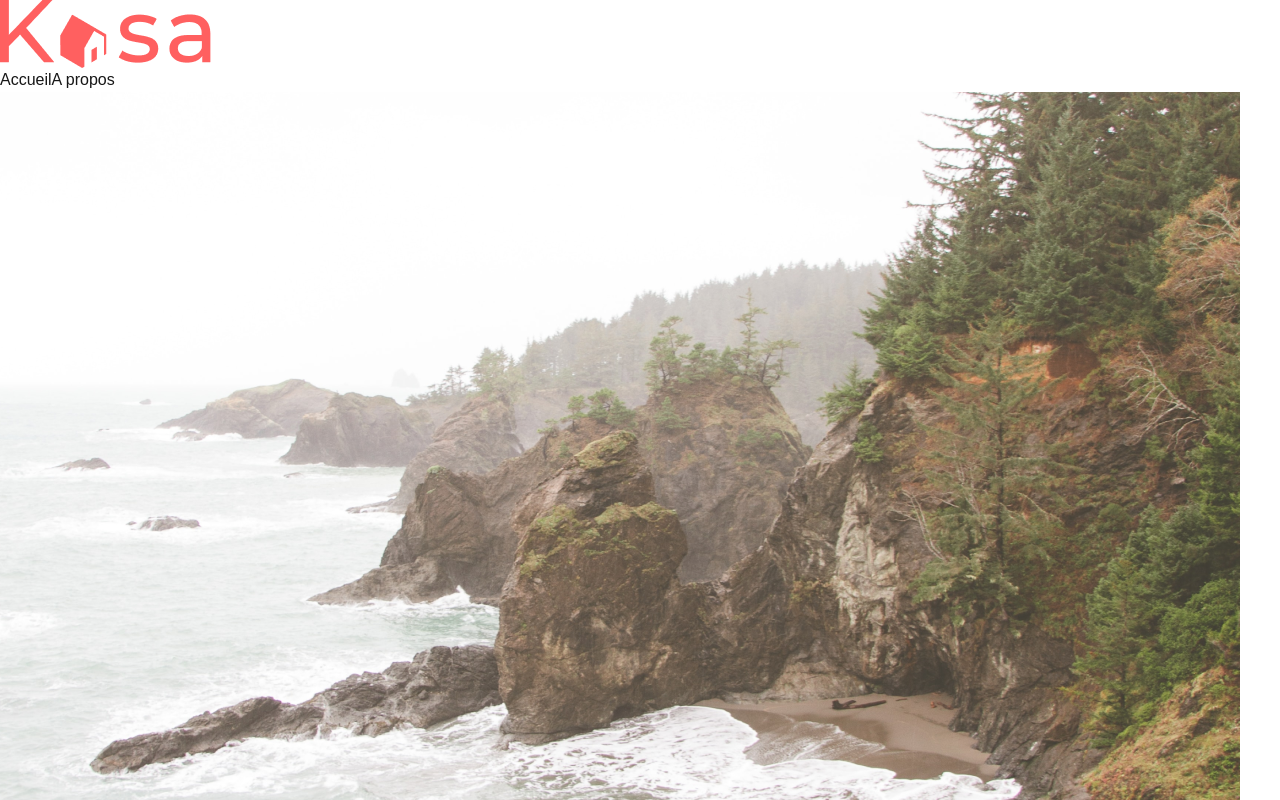
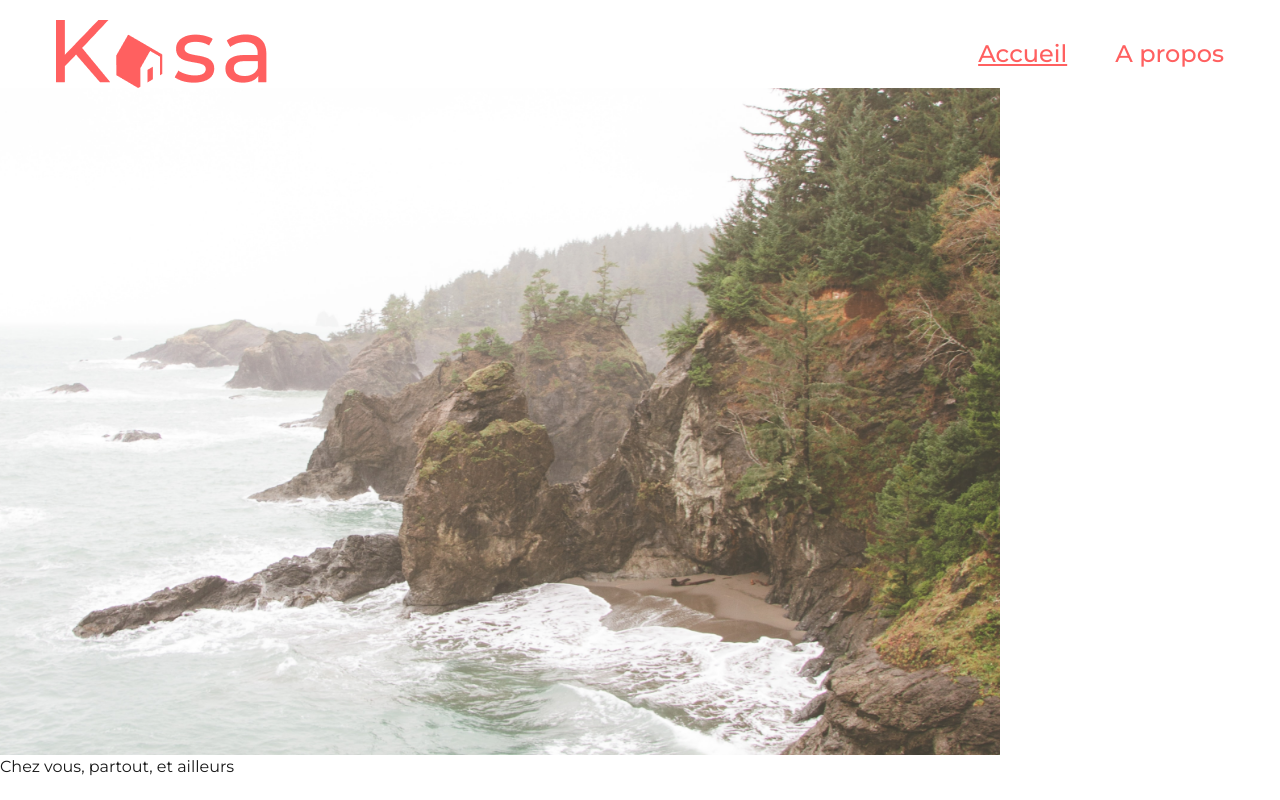
Before and after one commit to GwenDumoulin/kasa, a Next.js app: page / in a window 1280 px wide. Shown: the top 800 px of the page. Built offline with nearby package versions, Linux system fonts and the light colour scheme.

Commit message:
Header Style

```diff
--- a/src/app/(home)/layout.tsx
+++ b/src/app/(home)/layout.tsx
@@ -1,19 +1,7 @@
 import type { Metadata } from 'next'
-import localFont from 'next/font/local'
 import '../../styles/globals.css'
 import Header from '../../components/Header'
 import Footer from '../../components/Footer'
-
-const geistSans = localFont({
-  src: '../../styles/fonts/GeistVF.woff',
-  variable: '--font-geist-sans',
-  weight: '100 900',
-})
-const geistMono = localFont({
-  src: '../../styles/fonts/GeistMonoVF.woff',
-  variable: '--font-geist-mono',
-  weight: '100 900',
-})
 
 export const metadata: Metadata = {
   title: 'Create Next App',
@@ -27,12 +15,10 @@ export default function RootLayout({
 }>) {
   return (
     <html lang="en">
-      <body
-        className={`${geistSans.variable} ${geistMono.variable} antialiased`}
-      >
-        <Header></Header>
+      <body>
+        <Header />
         {children}
-        <Footer></Footer>
+        <Footer />
       </body>
     </html>
   )
--- a/src/app/(home)/page.tsx
+++ b/src/app/(home)/page.tsx
@@ -1,9 +1,10 @@
 import Banner from '../../components/Banner'
+import banniere from '../../../public/Image_source.png'
 
 export default function Home() {
   return (
     <main>
-      <Banner text="Chez vous, partout, et ailleurs" />
+      <Banner banniere={banniere} text="Chez vous, partout, et ailleurs" />
     </main>
   )
 }
--- /dev/null
+++ b/src/app/about/layout.tsx
@@ -0,0 +1,16 @@
+export const metadata = {
+  title: 'Next.js',
+  description: 'Generated by Next.js',
+}
+
+export default function RootLayout({
+  children,
+}: {
+  children: React.ReactNode
+}) {
+  return (
+    <html lang="en">
+      <body>{children}</body>
+    </html>
+  )
+}
--- a/src/components/Banner/index.tsx
+++ b/src/components/Banner/index.tsx
@@ -1,7 +1,7 @@
 import Image from 'next/image'
-import banniere from '../../../public/Image_source.png'
 
 type Props = {
+  banniere: HTMLImageElement
   text: string
 }
 
@@ -9,7 +9,7 @@ function Banner(props: Props) {
   return (
     <section className="banner">
       <div className="banner__txt">
-        <Image src={banniere} alt="bannière" />
+        <Image src={props.banniere} width="1000" height="1000" alt="bannière" />
       </div>
       <div className="banner__txt">
         <h1>{props.text}</h1>
--- a/src/components/Header/index.tsx
+++ b/src/components/Header/index.tsx
@@ -1,14 +1,36 @@
+'use client'
+
 import Link from 'next/link'
 import Image from 'next/image'
 import logo from '../../../public/logo_kasa.png'
+import { usePathname } from 'next/navigation'
 
 function Header() {
+  const pathname = usePathname()
   return (
-    <header className="header">
+    <header className="flex flex-row justify-between items-center mt-5 mx-14">
       <Image src={logo} alt="logo_kasa" />
-      <nav className="header__nav">
-        <Link href="/">Accueil</Link>
-        <Link href="/about">A propos</Link>
+      <nav className="flex gap-12">
+        <Link
+          className={
+            pathname === '/'
+              ? 'text-redKasa text-2xl font-medium underline'
+              : 'text-redKasa text-2xl font-medium'
+          }
+          href="/"
+        >
+          Accueil
+        </Link>
+        <Link
+          className={
+            pathname === '/about'
+              ? 'text-redKasa text-2xl font-medium underline'
+              : 'text-redKasa text-2xl font-medium'
+          }
+          href="/about"
+        >
+          A propos
+        </Link>
       </nav>
     </header>
   )
--- a/src/styles/globals.css
+++ b/src/styles/globals.css
@@ -1,3 +1,4 @@
+@import url('https://fonts.googleapis.com/css2?family=Montserrat:ital,wght@0,100..900;1,100..900&display=swap');
 @tailwind base;
 @tailwind components;
 @tailwind utilities;
@@ -17,7 +18,7 @@
 body {
   color: var(--foreground);
   background: var(--background);
-  font-family: Arial, Helvetica, sans-serif;
+  font-family: 'Montserrat', sans-serif;
 }
 
 @layer utilities {
--- a/tailwind.config.ts
+++ b/tailwind.config.ts
@@ -1,19 +1,22 @@
-import type { Config } from "tailwindcss";
+import type { Config } from 'tailwindcss'
 
 const config: Config = {
   content: [
-    "./src/pages/**/*.{js,ts,jsx,tsx,mdx}",
-    "./src/components/**/*.{js,ts,jsx,tsx,mdx}",
-    "./src/app/**/*.{js,ts,jsx,tsx,mdx}",
+    './src/pages/**/*.{js,ts,jsx,tsx,mdx}',
+    './src/components/**/*.{js,ts,jsx,tsx,mdx}',
+    './src/app/**/*.{js,ts,jsx,tsx,mdx}',
   ],
   theme: {
     extend: {
       colors: {
-        background: "var(--background)",
-        foreground: "var(--foreground)",
+        transparent: 'transparent',
+        current: 'currentColor',
+        redKasa: '#ff6060',
+        background: 'var(--background)',
+        foreground: 'var(--foreground)',
       },
     },
   },
   plugins: [],
-};
-export default config;
+}
+export default config
```
